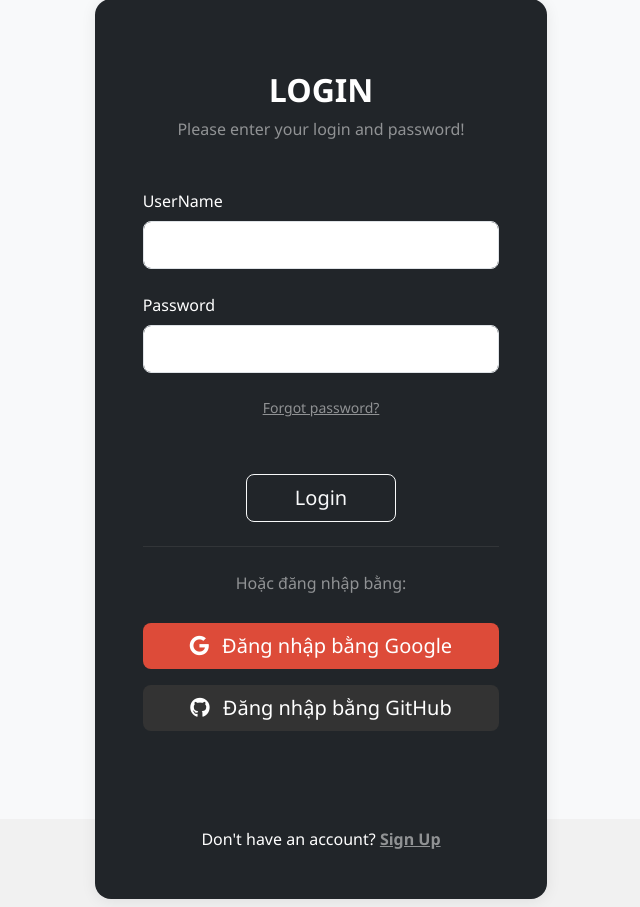
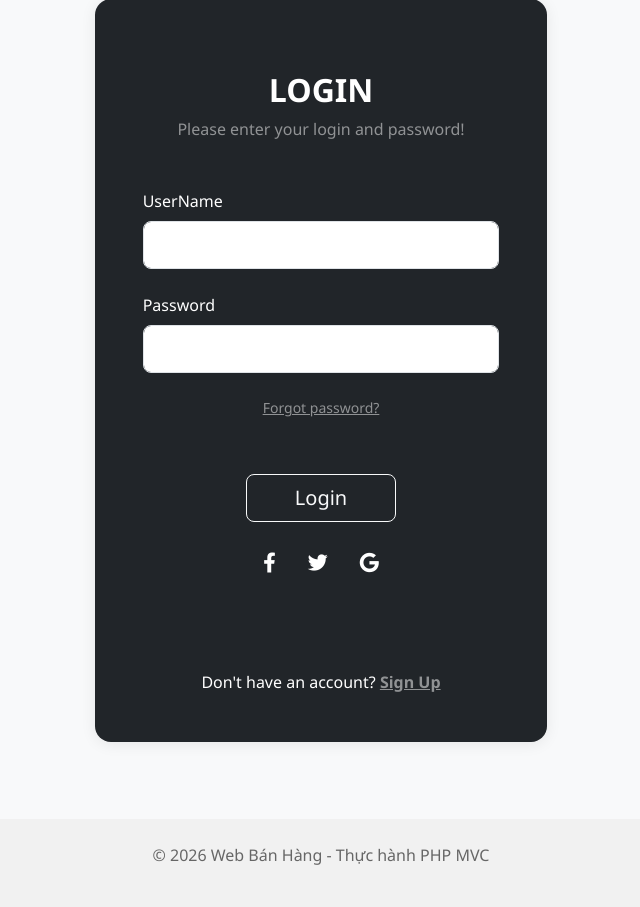
Before and after one commit to lep85820-dotcom/webbanhang2, a PHP site: page /webbanhang/account/login in a window 1280 px wide. Shown: the part 189-1096 px from the top of the page, without its empty margins (319-959 px from the left). Run offline with PHP 8.4, Linux system fonts and the light colour scheme.

Commit message:
Revert login UI to original icons

```diff
--- a/app/views/account/login.php
+++ b/app/views/account/login.php
@@ -24,15 +24,10 @@
 
                                 <button class="btn btn-outline-light btn-lg px-5" type="submit">Login</button>
 
-                                <hr class="my-4" style="border-top: 1px solid #666;">
-                                <p class="text-white-50">Hoặc đăng nhập bằng:</p>
-                                <div class="d-grid gap-3 mt-4 pt-1">
-                                    <a href="/webbanhang/account/googleLogin" class="btn btn-danger btn-lg text-white" style="background-color: #dd4b39; border: none;">
-                                        <i class="fab fa-google me-2"></i> Đăng nhập bằng Google
-                                    </a>
-                                    <a href="/webbanhang/account/githubLogin" class="btn btn-dark btn-lg text-white" style="background-color: #333; border: none;">
-                                        <i class="fab fa-github me-2"></i> Đăng nhập bằng GitHub
-                                    </a>
+                                <div class="d-flex justify-content-center text-center mt-4 pt-1">
+                                    <a href="#!" class="text-white"><i class="fab fa-facebook-f fa-lg"></i></a>
+                                    <a href="#!" class="text-white"><i class="fab fa-twitter fa-lg mx-4 px-2"></i></a>
+                                    <a href="/webbanhang/account/googleLogin" class="text-white"><i class="fab fa-google fa-lg"></i></a>
                                 </div>
                             </div>
 
```
